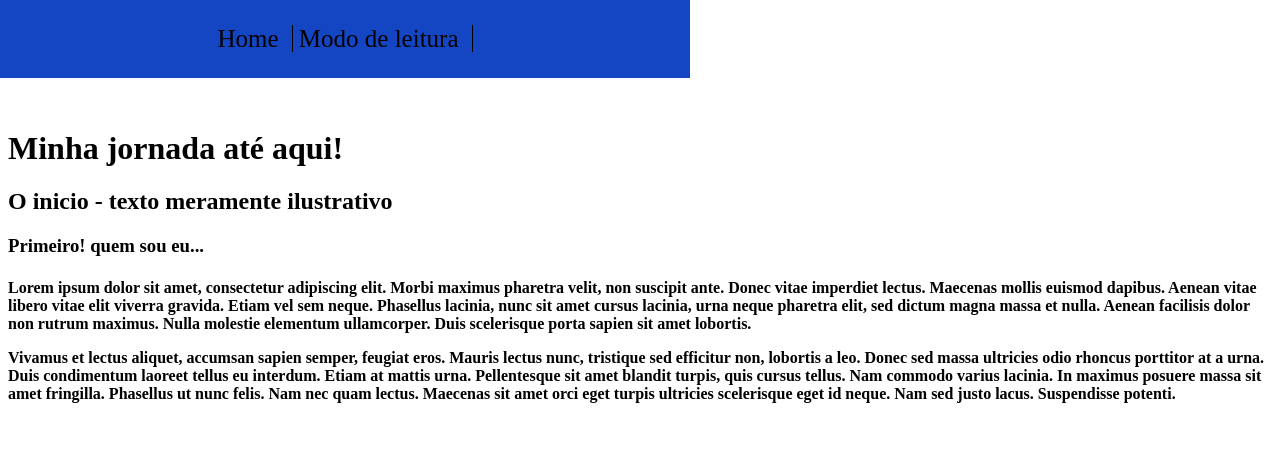
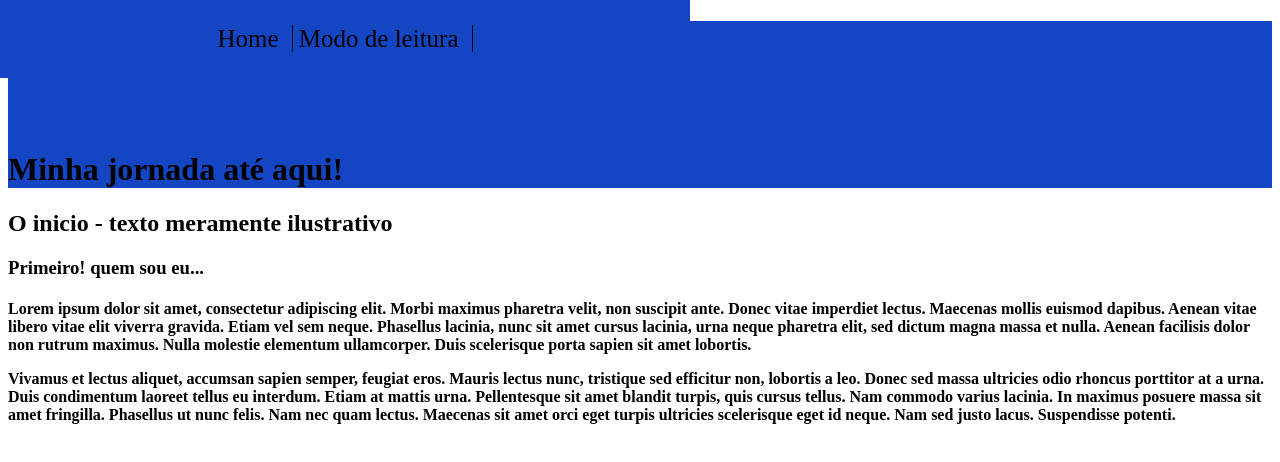
Before and after one commit to LughWalle/javascript, a website: page 5_4/exercicio1.html in a window 1280 px wide. Drawn offline with Linux system fonts and the light colour scheme.

Commit message:
style update

```diff
--- a/5_4/style.css
+++ b/5_4/style.css
@@ -3,6 +3,9 @@ a {
   color: black;
   padding-right: 13px;
   border-right: 1px solid black;
+}
+header {
+  background-color: rgb(20, 70, 196);
 }
 .color, .nav-style a {
   background-color: rgba(20, 70, 196, 25);
@@ -22,7 +25,8 @@ a {
   font-size: 25px;
 }
 #title {
-  margin-top: 130px;
+  padding-top: 130px;
+  top: 0px;
 }
 .nav-style {
   display: none;
```
